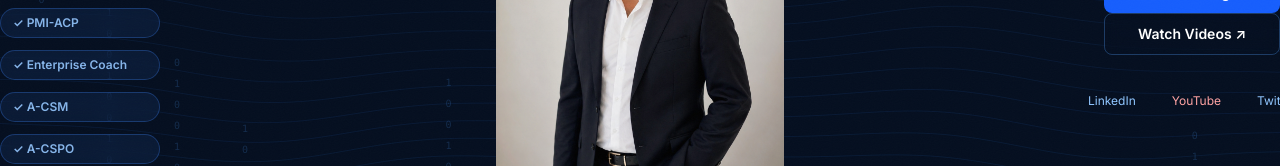
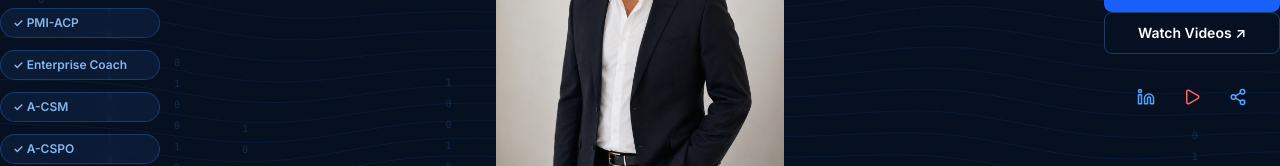
Before and after one commit to Surya-Anirudh/vijay-bandaru-website, a React (Vite) app: page / in a window 1280 px wide. Shown: the part 246-412 px from the top of the page. Built offline with nearby package versions, Linux system fonts and the light colour scheme.

Commit message:
Revert "Replace social icons with text links to fix export errors"
This reverts commit 118df257b15f81931e2ff4cb25654c428b1f6f45.

```diff
--- a/src/pages/Home.tsx
+++ b/src/pages/Home.tsx
@@ -1,6 +1,6 @@
 import { motion, useInView, useScroll, useTransform, useSpring, useMotionValueEvent, type MotionValue } from "framer-motion"
 import { Link } from "react-router-dom"
-import { ArrowRight, Star, Users, Globe, BookOpen, Quote, CheckCircle, Lightbulb, Heart, Rocket, ExternalLink } from "lucide-react"
+import { ArrowRight, Star, Users, Globe, BookOpen, Quote, CheckCircle, Lightbulb, Heart, Rocket, Linkedin, Play, Share2 } from "lucide-react"
 import { useRef, useEffect, useState, useCallback, useMemo } from "react"
 
 /* ── wodniack-style: floating binary background ── */
@@ -833,18 +833,18 @@ export default function Home() {
               initial={{ opacity: 0, y: 20 }}
               animate={{ opacity: 1, y: 0 }}
               transition={{ duration: 0.6, delay: 0.5 }}
-              className="flex gap-3 justify-center pt-4">
+              className="flex gap-2 justify-center pt-2">
               <a href="https://www.linkedin.com/in/vijaybandaru" target="_blank" rel="noopener noreferrer"
-                className="text-xs px-3 py-1.5 rounded-full text-blue-300 hover:text-blue-200 hover:bg-blue-600/20 transition-all">
-                LinkedIn
+                className="p-2.5 rounded-lg hover:bg-blue-600/20 transition-all" title="LinkedIn">
+                <Linkedin size={18} className="text-blue-400" />
               </a>
               <a href="https://www.youtube.com/@vijaybandaru" target="_blank" rel="noopener noreferrer"
-                className="text-xs px-3 py-1.5 rounded-full text-red-300 hover:text-red-200 hover:bg-red-600/20 transition-all">
-                YouTube
+                className="p-2.5 rounded-lg hover:bg-blue-600/20 transition-all" title="YouTube">
+                <Play size={18} className="text-red-400" />
               </a>
               <a href="https://twitter.com/vijaybandaru" target="_blank" rel="noopener noreferrer"
-                className="text-xs px-3 py-1.5 rounded-full text-blue-300 hover:text-blue-200 hover:bg-blue-600/20 transition-all">
-                Twitter
+                className="p-2.5 rounded-lg hover:bg-blue-600/20 transition-all" title="Twitter/X">
+                <Share2 size={18} className="text-blue-400" />
               </a>
             </motion.div>
           </motion.div>
```
